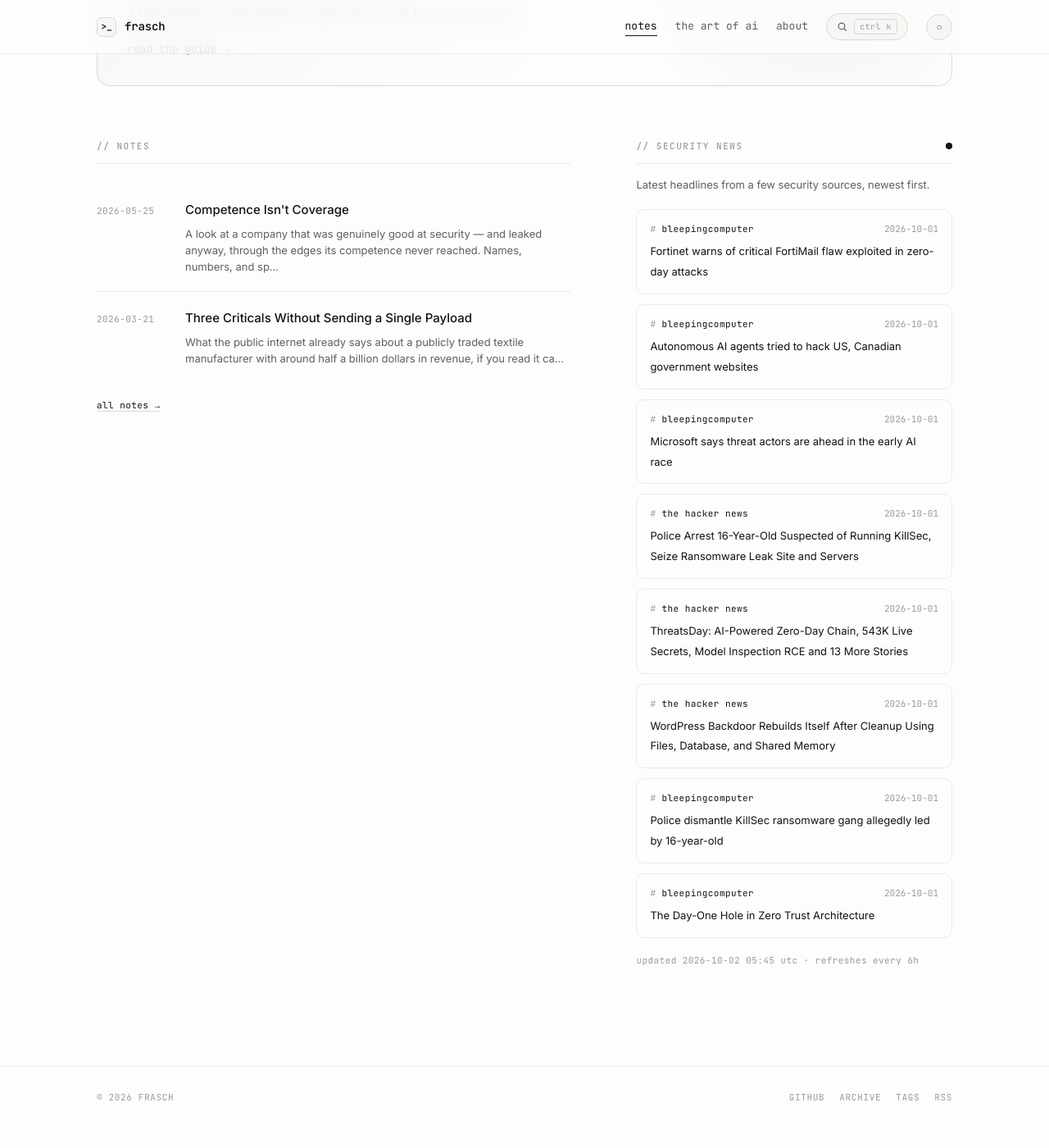
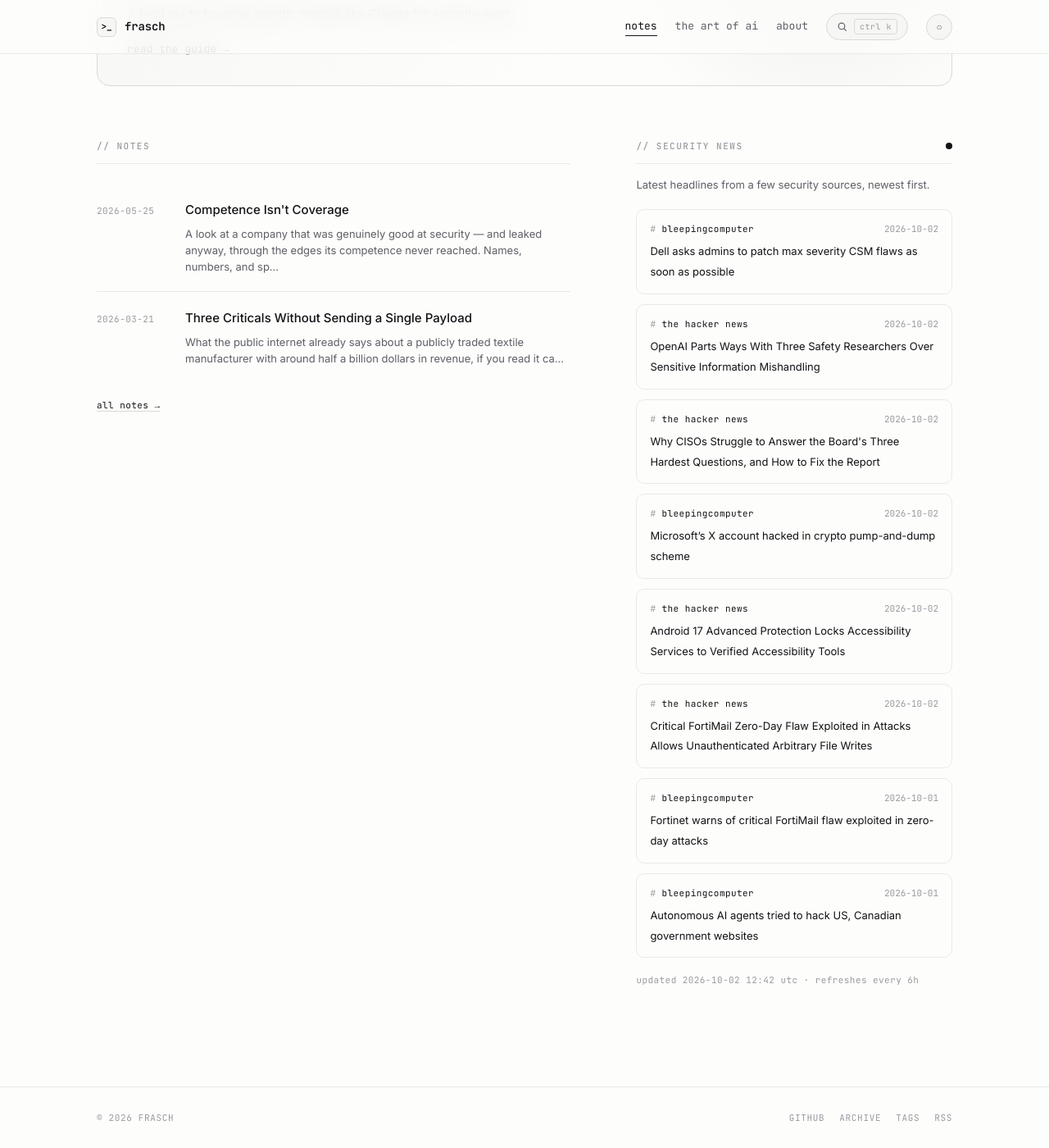
Before and after one commit to whoisfrasch/frasch, a Jekyll site: the page built from index.html, in a window 1280 px wide and 1400 px high, scrolled down 615 px. Shown: the whole window at 82% size. Built offline with Jekyll 4.4.1, drawn with Linux system fonts in a browser that asks for light colours; before the commit the page ends 1990 px from its top, so only the background shows below that.

Commit message:
Refresh security news feed

```diff
--- a/_data/news.json
+++ b/_data/news.json
@@ -1,6 +1,42 @@
 {
-  "updated": "2026-10-02T05:45:20Z",
+  "updated": "2026-10-02T12:42:48Z",
   "items": [
+    {
+      "source": "bleepingcomputer",
+      "title": "Dell asks admins to patch max severity CSM flaws as soon as possible",
+      "link": "https://www.bleepingcomputer.com/news/security/new-max-severity-dell-csm-flaws-give-hackers-admin-privileges/",
+      "date": "2026-10-02T12:37:40Z"
+    },
+    {
+      "source": "the hacker news",
+      "title": "OpenAI Parts Ways With Three Safety Researchers Over Sensitive Information Mishandling",
+      "link": "https://thehackernews.com/2026/10/openai-parts-ways-with-three-safety.html",
+      "date": "2026-10-02T12:23:15Z"
+    },
+    {
+      "source": "the hacker news",
+      "title": "Why CISOs Struggle to Answer the Board's Three Hardest Questions, and How to Fix the Report",
+      "link": "https://thehackernews.com/2026/10/why-cisos-struggle-to-answer-boards.html",
+      "date": "2026-10-02T11:30:00Z"
+    },
+    {
+      "source": "bleepingcomputer",
+      "title": "Microsoft’s X account hacked in crypto pump-and-dump scheme",
+      "link": "https://www.bleepingcomputer.com/news/security/microsofts-x-account-hacked-in-crypto-token-pump-and-dump-scheme/",
+      "date": "2026-10-02T09:29:56Z"
+    },
+    {
+      "source": "the hacker news",
+      "title": "Android 17 Advanced Protection Locks Accessibility Services to Verified Accessibility Tools",
+      "link": "https://thehackernews.com/2026/10/android-17-advanced-protection-locks.html",
+      "date": "2026-10-02T08:01:30Z"
+    },
+    {
+      "source": "the hacker news",
+      "title": "Critical FortiMail Zero-Day Flaw Exploited in Attacks Allows Unauthenticated Arbitrary File Writes",
+      "link": "https://thehackernews.com/2026/10/critical-fortimail-zero-day-flaw.html",
+      "date": "2026-10-02T05:49:50Z"
+    },
     {
       "source": "bleepingcomputer",
       "title": "Fortinet warns of critical FortiMail flaw exploited in zero-day attacks",
@@ -12,42 +48,6 @@
       "title": "Autonomous AI agents tried to hack US, Canadian government websites",
       "link": "https://www.bleepingcomputer.com/news/security/autonomous-ai-agents-tried-to-hack-us-canadian-government-websites/",
       "date": "2026-10-01T20:52:50Z"
-    },
-    {
-      "source": "bleepingcomputer",
-      "title": "Microsoft says threat actors are ahead in the early AI race",
-      "link": "https://www.bleepingcomputer.com/news/security/microsoft-says-threat-actors-are-ahead-in-the-early-ai-race/",
-      "date": "2026-10-01T19:32:47Z"
-    },
-    {
-      "source": "the hacker news",
-      "title": "Police Arrest 16-Year-Old Suspected of Running KillSec, Seize Ransomware Leak Site and Servers",
-      "link": "https://thehackernews.com/2026/10/police-arrest-16-year-old-suspected-of.html",
-      "date": "2026-10-01T16:55:57Z"
-    },
-    {
-      "source": "the hacker news",
-      "title": "ThreatsDay: AI-Powered Zero-Day Chain, 543K Live Secrets, Model Inspection RCE and 13 More Stories",
-      "link": "https://thehackernews.com/2026/10/threatsday-ai-powered-zero-day-chain.html",
-      "date": "2026-10-01T16:45:38Z"
-    },
-    {
-      "source": "the hacker news",
-      "title": "WordPress Backdoor Rebuilds Itself After Cleanup Using Files, Database, and Shared Memory",
-      "link": "https://thehackernews.com/2026/10/wordpress-backdoor-rebuilds-itself.html",
-      "date": "2026-10-01T14:37:35Z"
-    },
-    {
-      "source": "bleepingcomputer",
-      "title": "Police dismantle KillSec ransomware gang allegedly led by 16-year-old",
-      "link": "https://www.bleepingcomputer.com/news/security/police-dismantle-killsec-ransomware-gang-allegedly-led-by-16-year-old/",
-      "date": "2026-10-01T14:25:14Z"
-    },
-    {
-      "source": "bleepingcomputer",
-      "title": "The Day-One Hole in Zero Trust Architecture",
-      "link": "https://www.bleepingcomputer.com/news/security/the-day-one-hole-in-zero-trust-architecture/",
-      "date": "2026-10-01T14:01:11Z"
     }
   ]
 }
```
